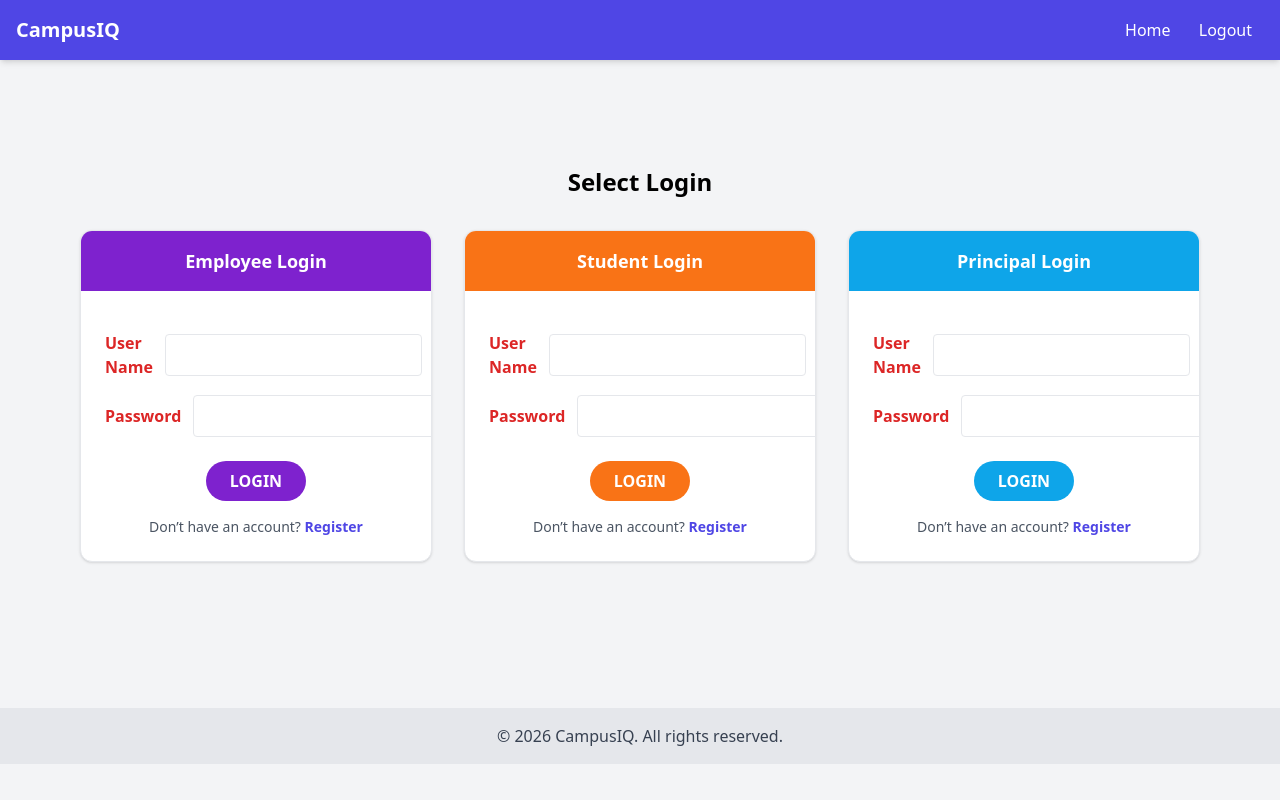
After one commit to NallamilliSunitha/campusiq, a Django app: page /accounts/login/ in a window 1280 px wide. The commit adds this page. Run offline with Django 3.2, Linux system fonts and the light colour scheme; some libraries are stand-ins or nearby versions.

Commit message:
Added auto escalations and ui for logins, dashboard and permissions

```diff
--- a/accounts/urls.py
+++ b/accounts/urls.py
@@ -2,9 +2,20 @@ from django.urls import path
 from . import views
 
 urlpatterns = [
-    path('register/', views.register, name='register'),
-    path('login/', views.login_view, name='login'),
-    path('dashboard/', views.dashboard, name='dashboard'),
-    path('request_permission/', views.request_permission, name='request_permission'),
+    path("register/", views.register, name="register"),
+
+    # ✅ Login home (3 cards) should be the default login page
+    path("login/", views.login_home, name="login_home"),
+
+    # ✅ Role-based logins
+    path("student-login/", views.student_login, name="student_login"),
+    path("employee-login/", views.employee_login, name="employee_login"),
+    path("principal-login/", views.principal_login, name="principal_login"),
+
+    # ✅ After login
+    path("dashboard/", views.dashboard, name="dashboard"),
+
+    # ✅ Permission pages
+    path("request_permission/", views.request_permission, name="request_permission"),
     path("my-requests/", views.my_requests, name="my_requests"),
 ]
--- a/accounts/views.py
+++ b/accounts/views.py
@@ -1,54 +1,91 @@
 from django.shortcuts import render, redirect
 from django.contrib.auth.models import User
-from .models import UserProfile
 from django.contrib import messages
 from django.contrib.auth import authenticate, login
-from permissions.models import PermissionRequest
 from django.contrib.auth.decorators import login_required
-from django.db.models import Count
+from django.http import HttpResponseForbidden
 
+from .models import UserProfile
+from permissions.models import PermissionRequest, RequestHistory
+from datetime import timedelta
+from django.conf import settings
+from django.utils import timezone
+
+
+from accounts.models import UserProfile
 
 def register(request):
     if request.method == "POST":
         first_name = request.POST.get("first_name")
         last_name = request.POST.get("last_name")
         username = request.POST.get("username")
+        email = request.POST.get("email")
         password = request.POST.get("password")
         role = request.POST.get("role")
         department = request.POST.get("department")
 
         if User.objects.filter(username=username).exists():
             messages.error(request, "Roll number already exists!")
-            return redirect('register')
+            return redirect("register")
 
         # Create user
-        user = User.objects.create_user(username=username, password=password,
-                                        first_name=first_name, last_name=last_name)
+        email = request.POST.get("email")
+        user = User.objects.create_user(
+            username=username,
+            password=password,
+            first_name=first_name,
+            last_name=last_name,
+            email=email,
+        )
 
         # Create UserProfile
         UserProfile.objects.create(user=user, role=role, department=department)
 
         messages.success(request, "Account created successfully!")
-        return redirect('login')
+
+        # ✅ IMPORTANT: redirect to 3-cards login page
+        return redirect("login_home")
 
     return render(request, "accounts/register.html")
 
 
-def login_view(request):
-    if request.method == "POST":
-        username = request.POST['username']
-        password = request.POST['password']
-        user = authenticate(request, username=username, password=password)
-        if user is not None:
-            login(request, user)
-            return redirect('dashboard')
-        else:
-            return render(request, 'accounts/login.html', {'error': 'Invalid credentials'})
-    return render(request, 'accounts/login.html')
+def login_home(request):
+    # shows 3 cards in one page
+    return render(request, "accounts/login_home.html")
 
 
+def _role_login(request, required_roles, template_name):
+    if request.method == "POST":
+        username = request.POST.get("username")
+        password = request.POST.get("password")
+
+        user = authenticate(request, username=username, password=password)
+        if user is None:
+            return render(request, template_name, {"error": "Invalid credentials"})
+
+        profile = UserProfile.objects.filter(user=user).first()
+        role = (profile.role or "").strip().lower() if profile else ""
+
+        if role not in required_roles:
+            return HttpResponseForbidden("Wrong login page for your role")
+
+        login(request, user)
+        return redirect("dashboard")
+
+    return render(request, template_name)
 
 
+def student_login(request):
+    return _role_login(request, ["student"], "accounts/student_login.html")
+
+
+def principal_login(request):
+    return _role_login(request, ["principal"], "accounts/principal_login.html")
+
+
+def employee_login(request):
+    # everything except student & principal
+    return _role_login(request, ["staff", "proctor", "hod", "dean"], "accounts/employee_login.html")
 
 
 @login_required
@@ -63,7 +100,7 @@ def dashboard(request):
     if role == "student" and profile and profile.roll_number:
         roll_number = profile.roll_number
 
-    # ✅ Student submitted requests (newest first)
+    # Submitted requests by this user (newest first)
     submitted_requests = (
         PermissionRequest.objects
         .filter(student=user)
@@ -71,7 +108,7 @@ def dashboard(request):
         .order_by("-applied_at")
     )
 
-    # ✅ Requests assigned to logged-in user (newest first)
+    # Requests assigned to logged-in user (newest first)
     received_requests = (
         PermissionRequest.objects
         .filter(request_to=user)
@@ -87,15 +124,13 @@ def dashboard(request):
         "rejected": submitted_requests.filter(status="rejected").count(),
     }
 
-    # ✅ Counts for received requests (staff/proctor/hod/principal)
+    # Counts for received requests
     received_counts = {"pending": 0, "approved": 0, "rejected": 0}
     if role != "student":
-        # Approved/Rejected: normal
         received_counts["approved"] = received_requests.filter(status="approved").count()
         received_counts["rejected"] = received_requests.filter(status="rejected").count()
 
-        # Pending Review: count ONLY if it is still at my level (not forwarded away)
-        # Forwarded requests usually have status="pending" but current_level becomes next role.
+        # Pending Review: only those still at my level
         received_counts["pending"] = received_requests.filter(
             status="pending",
             current_level=role
@@ -115,31 +150,30 @@ def dashboard(request):
 
     return render(request, "dashboard/dashboard.html", context)
 
-from django.http import HttpResponseForbidden
-from permissions.models import PermissionRequest, RequestHistory
 
 @login_required
 def request_permission(request):
-    profile = request.user.userprofile  # current user's profile
-
+    profile = request.user.userprofile
     my_role = (profile.role or "").strip().lower()
 
-    # Determine roles the current user can request permission from
+    # Determine roles current user can request permission from
     if my_role == "student":
-        roles = ['proctor', 'staff', 'hod', 'principal']
-    elif my_role == "staff":
-        roles = ['hod', 'principal']
+        roles = ["proctor", "staff", "hod", "dean", "principal"]
+    elif my_role in ("staff", "proctor"):
+        roles = ["hod", "dean", "principal"]
     elif my_role == "hod":
-        roles = ['principal']
-    else:
+        roles = ["dean", "principal"]
+    elif my_role == "dean":
+        roles = ["principal"]
+    else:  # principal or unknown
         roles = []
 
-    # Get users by allowed roles (OPTIONAL: filter same department)
+    # Users by allowed roles (same department)
     users_by_role = {
         role: list(
             UserProfile.objects.filter(role=role, department=profile.department)
             .select_related("user")
-            .values('user__id', 'user__first_name', 'user__last_name', 'user__username')
+            .values("user__id", "user__first_name", "user__last_name", "user__username")
         )
         for role in roles
     }
@@ -151,14 +185,29 @@ def request_permission(request):
 
         selected_user = User.objects.get(id=selected_user_id)
 
-        # ✅ Get selected user's ROLE from UserProfile
         target_profile = UserProfile.objects.filter(user=selected_user).first()
         if not target_profile:
             return HttpResponseForbidden("Selected user has no profile")
 
         target_role = (target_profile.role or "").strip().lower()
 
-        # ✅ Create request (current_level must be ROLE, not username)
+        # ✅ Urgent settings (student can pick minutes)
+        is_urgent = request.POST.get("is_urgent") == "on"
+        urgent_minutes = request.POST.get("urgent_minutes")  # input name in HTML
+
+        # ✅ compute escalate_at
+        if is_urgent:
+            try:
+                m = int(urgent_minutes or 0)
+            except:
+                m = settings.URGENT_MIN_MINUTES
+
+            m = max(settings.URGENT_MIN_MINUTES, min(settings.URGENT_MAX_MINUTES, m))
+            escalate_at = timezone.now() + timedelta(minutes=m)
+        else:
+            escalate_at = timezone.now() + timedelta(hours=getattr(settings, "NORMAL_ESCALATION_HOURS", 24))
+
+        # ✅ Create request
         req = PermissionRequest.objects.create(
             student=request.user,
             request_to=selected_user,
@@ -166,11 +215,15 @@ def request_permission(request):
             reason=request.POST.get("reason") or "",
             from_date=request.POST.get("from_date"),
             to_date=request.POST.get("to_date"),
-            current_level=target_role,   # ✅ FIXED HERE
-            file=request.FILES.get("permission_file")
+            current_level=target_role,      # ✅ always ROLE
+            file=request.FILES.get("permission_file"),
+
+            # ✅ new escalation fields
+            is_urgent=is_urgent,
+            escalate_at=escalate_at,
         )
 
-        # ✅ History entry for creation (optional but needed for Track timeline)
+        # ✅ History entry (for Track)
         RequestHistory.objects.create(
             request=req,
             action="created",
@@ -182,9 +235,7 @@ def request_permission(request):
 
         return redirect("dashboard")
 
-    return render(request, "permissions/permission.html", {
-        "users_by_role": users_by_role
-    })
+    return render(request, "permissions/permission.html", {"users_by_role": users_by_role})
 
 
 @login_required
@@ -198,6 +249,4 @@ def my_requests(request):
         .order_by("-applied_at")
     )
 
-    return render(request, "dashboard/my_requests.html", {
-        "requests": requests
-    })
+    return render(request, "dashboard/my_requests.html", {"requests": requests})
--- /dev/null
+++ b/templates/accounts/login_home.html
@@ -0,0 +1,122 @@
+{% extends "base.html" %}
+{% block content %}
+
+<div class="min-h-[70vh] flex items-center justify-center">
+  <div class="w-full max-w-6xl px-4">
+    <h2 class="text-2xl font-bold text-center mb-8">Select Login</h2>
+
+    <div class="grid grid-cols-1 md:grid-cols-3 gap-8">
+
+      <!-- Employee Login -->
+      <div class="bg-white rounded-xl shadow overflow-hidden border">
+        <div class="bg-purple-700 text-white text-center py-4 text-lg font-semibold">
+          Employee Login
+        </div>
+        <div class="p-6">
+          <form method="POST" action="{% url 'employee_login' %}" class="space-y-4">
+            {% csrf_token %}
+            <div class="flex items-center gap-3">
+              <label class="w-24 text-red-600 font-semibold">User Name</label>
+              <input name="username" required class="flex-1 border rounded px-3 py-2" />
+            </div>
+            <div class="flex items-center gap-3">
+              <label class="w-24 text-red-600 font-semibold">Password</label>
+              <input name="password" type="password" required class="flex-1 border rounded px-3 py-2" />
+            </div>
+
+            <div class="text-center pt-2">
+              <button class="px-6 py-2 rounded-full bg-purple-700 text-white font-semibold hover:bg-purple-800">
+                LOGIN
+              </button>
+            </div>
+          </form>
+          <div class="text-center mt-4">
+    <p class="text-sm text-gray-600">
+        Don’t have an account?
+        <a href="{% url 'register' %}"
+           class="text-indigo-600 font-semibold hover:underline">
+            Register
+        </a>
+    </p>
+</div>
+
+        </div>
+      </div>
+
+      <!-- Student Login -->
+      <div class="bg-white rounded-xl shadow overflow-hidden border">
+        <div class="bg-orange-500 text-white text-center py-4 text-lg font-semibold">
+          Student Login
+        </div>
+        <div class="p-6">
+          <form method="POST" action="{% url 'student_login' %}" class="space-y-4">
+            {% csrf_token %}
+            <div class="flex items-center gap-3">
+              <label class="w-24 text-red-600 font-semibold">User Name</label>
+              <input name="username" required class="flex-1 border rounded px-3 py-2" />
+            </div>
+            <div class="flex items-center gap-3">
+              <label class="w-24 text-red-600 font-semibold">Password</label>
+              <input name="password" type="password" required class="flex-1 border rounded px-3 py-2" />
+            </div>
+
+            <div class="text-center pt-2">
+              <button class="px-6 py-2 rounded-full bg-orange-500 text-white font-semibold hover:bg-orange-600">
+                LOGIN
+              </button>
+            </div>
+          </form>
+          <div class="text-center mt-4">
+    <p class="text-sm text-gray-600">
+        Don’t have an account?
+        <a href="{% url 'register' %}"
+           class="text-indigo-600 font-semibold hover:underline">
+            Register
+        </a>
+    </p>
+</div>
+
+        </div>
+      </div>
+
+      <!-- Principal Login (instead of Parent) -->
+      <div class="bg-white rounded-xl shadow overflow-hidden border">
+        <div class="bg-sky-500 text-white text-center py-4 text-lg font-semibold">
+          Principal Login
+        </div>
+        <div class="p-6">
+          <form method="POST" action="{% url 'principal_login' %}" class="space-y-4">
+            {% csrf_token %}
+            <div class="flex items-center gap-3">
+              <label class="w-24 text-red-600 font-semibold">User Name</label>
+              <input name="username" required class="flex-1 border rounded px-3 py-2" />
+            </div>
+            <div class="flex items-center gap-3">
+              <label class="w-24 text-red-600 font-semibold">Password</label>
+              <input name="password" type="password" required class="flex-1 border rounded px-3 py-2" />
+            </div>
+
+            <div class="text-center pt-2">
+              <button class="px-6 py-2 rounded-full bg-sky-500 text-white font-semibold hover:bg-sky-600">
+                LOGIN
+              </button>
+            </div>
+          </form>
+          <div class="text-center mt-4">
+    <p class="text-sm text-gray-600">
+        Don’t have an account?
+        <a href="{% url 'register' %}"
+           class="text-indigo-600 font-semibold hover:underline">
+            Register
+        </a>
+    </p>
+</div>
+
+        </div>
+      </div>
+
+    </div>
+  </div>
+</div>
+
+{% endblock %}
```
Also changed, not shown: campusiq/settings.py (+18 -2 lines), permissions/management/commands/run_escalations.py (added, +83 -0 lines), permissions/models.py (+9 -1 lines), permissions/views.py (+65 -38 lines), templates/accounts/employee_login.html (added, +15 -0 lines), templates/accounts/principal_login.html (added, +13 -0 lines), templates/accounts/register.html (+8 -1 lines), templates/accounts/student_login.html (added, +13 -0 lines), templates/dashboard/dashboard.html (+12 -10 lines), templates/permissions/permission.html (+17 -0 lines), permissions/migrations/0003_auto_20260203_1219.py (added), permissions/migrations/0004_auto_20260203_1258.py (added), 1 other file.
